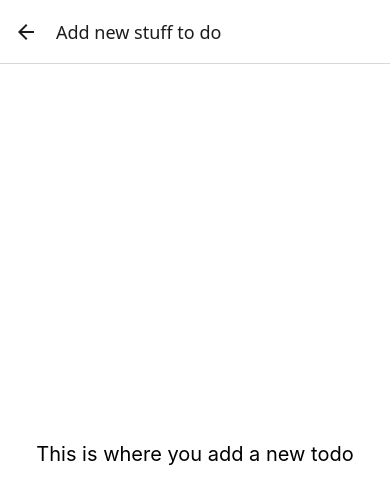
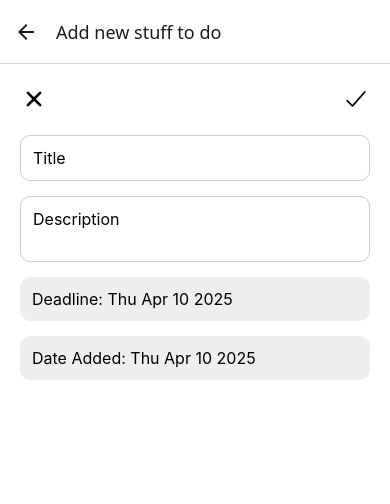
Before and after one commit to CarnageX19/todo-app-react-native, a React Native app: screen /Addtodo in a window 390 px wide. Shown: the top 504 px of the page. Built offline with nearby package versions, Linux system fonts and the light colour scheme.

Commit message:
Finished the Addtodo component, yet to add the storing functionality

```diff
--- a/components/Addtodo.js
+++ b/components/Addtodo.js
@@ -1,9 +1,78 @@
-import { View, Text, StyleSheet } from 'react-native';
+import React, { useState } from 'react';
+import { View, Text, StyleSheet, TextInput, TouchableOpacity} from 'react-native';
+import { useNavigation } from '@react-navigation/native';
+import DateTimePicker from '@react-native-community/datetimepicker';
+import { Ionicons } from '@expo/vector-icons';
 
 export default function Addtodo() {
+  const navigation = useNavigation();
+
+  const [title, setTitle] = useState('');
+  const [description, setDescription] = useState('');
+  const [deadline, setDeadline] = useState(new Date());
+  const [dateAdded, setDateAdded] = useState(new Date());
+
+  const [showDeadlinePicker, setShowDeadlinePicker] = useState(false);
+  const [showDateAddedPicker, setShowDateAddedPicker] = useState(false);
+
   return (
     <View style={styles.container}>
-      <Text style={styles.text}>This is where you add a new todo</Text>
+
+      <View style={styles.header}>
+        <TouchableOpacity onPress={() => navigation.goBack()}>
+          <Ionicons name="close" size={28} color="black" />
+        </TouchableOpacity>
+        <TouchableOpacity onPress={() => { /* does nothing now */ }}>
+          <Ionicons name="checkmark" size={28} color="black" />
+        </TouchableOpacity>
+      </View>
+
+      <TextInput
+        style={styles.input}
+        placeholder="Title"
+        value={title}
+        onChangeText={setTitle}
+      />
+
+      <TextInput
+        style={styles.input}
+        placeholder="Description"
+        value={description}
+        onChangeText={setDescription}
+        multiline
+      />
+
+      <TouchableOpacity onPress={() => setShowDeadlinePicker(true)} style={styles.dateBtn}>
+        <Text style={styles.dateText}>Deadline: {deadline.toDateString()}</Text>
+      </TouchableOpacity>
+
+      <TouchableOpacity onPress={() => setShowDateAddedPicker(true)} style={styles.dateBtn}>
+        <Text style={styles.dateText}>Date Added: {dateAdded.toDateString()}</Text>
+      </TouchableOpacity>
+
+      {showDeadlinePicker && (
+        <DateTimePicker
+          value={deadline}
+          mode="date"
+          display="default"
+          onChange={(event, selectedDate) => {
+            setShowDeadlinePicker(false);
+            if (selectedDate) setDeadline(selectedDate);
+          }}
+        />
+      )}
+
+      {showDateAddedPicker && (
+        <DateTimePicker
+          value={dateAdded}
+          mode="date"
+          display="default"
+          onChange={(event, selectedDate) => {
+            setShowDateAddedPicker(false);
+            if (selectedDate) setDateAdded(selectedDate);
+          }}
+        />
+      )}
     </View>
   );
 }
@@ -12,11 +81,28 @@ const styles = StyleSheet.create({
   container: {
     flex: 1,
     padding: 20,
-    justifyContent: 'center',
     backgroundColor: '#fff',
   },
-  text: {
-    fontSize: 20,
-    textAlign: 'center',
+  header: {
+    flexDirection: 'row',
+    justifyContent: 'space-between',
+    marginBottom: 20,
+  },
+  input: {
+    borderWidth: 1,
+    borderColor: '#ccc',
+    padding: 12,
+    borderRadius: 10,
+    marginBottom: 15,
+    fontSize: 16,
+  },
+  dateBtn: {
+    padding: 12,
+    backgroundColor: '#eee',
+    borderRadius: 10,
+    marginBottom: 15,
+  },
+  dateText: {
+    fontSize: 16,
   },
 });
```
